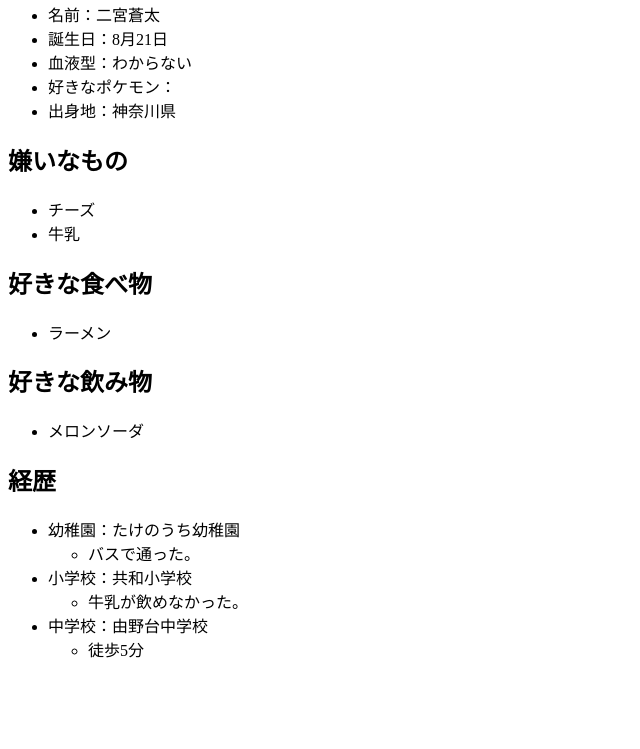
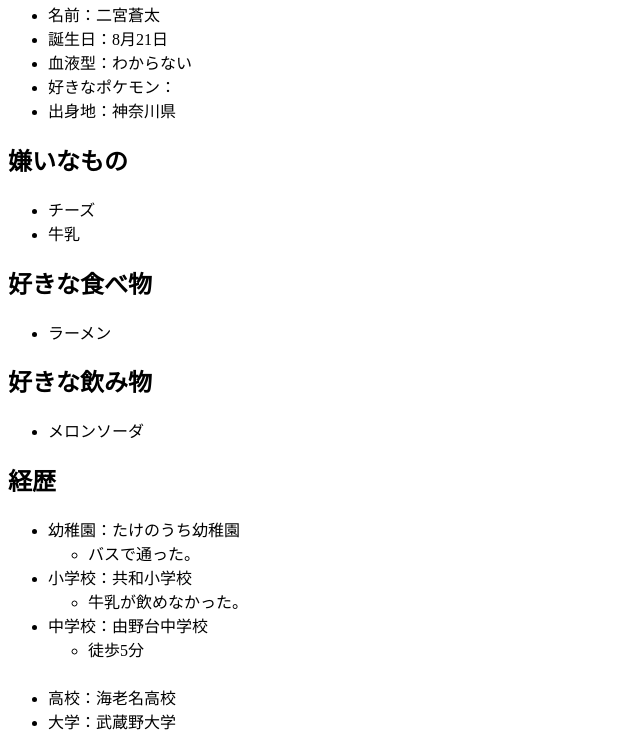
Before and after one commit to s2322103/DSpro, a plain HTML site: page index.html in a window 1280 px wide. Shown: the part 87-836 px from the top of the page, without its empty margins (0-640 px from the left). Before the commit the page ends 800 px from the top, so only its background shows below. Drawn offline with Linux system fonts and the light colour scheme.

Commit message:
経歴に高校以降を追記

```diff
--- a/index.html
+++ b/index.html
@@ -57,6 +57,8 @@
              <li>徒歩5分</li>
          </ul>
 
+         <li>高校：海老名高校</li>
+         <li>大学：武蔵野大学</li>
     </ul>
 
 
```
